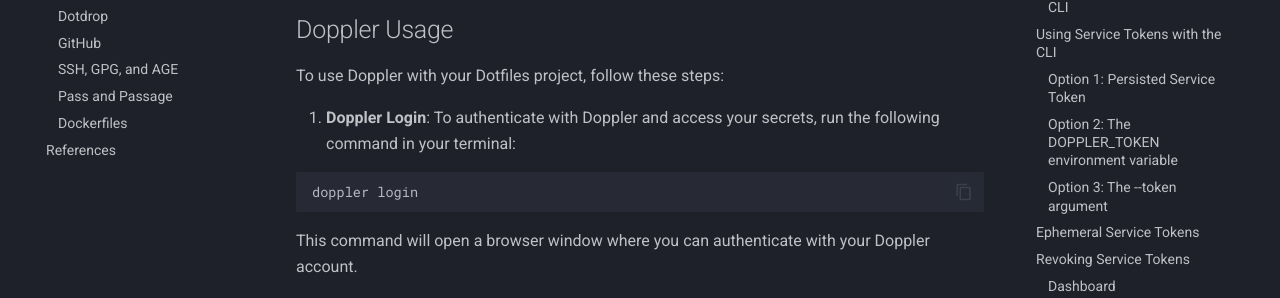
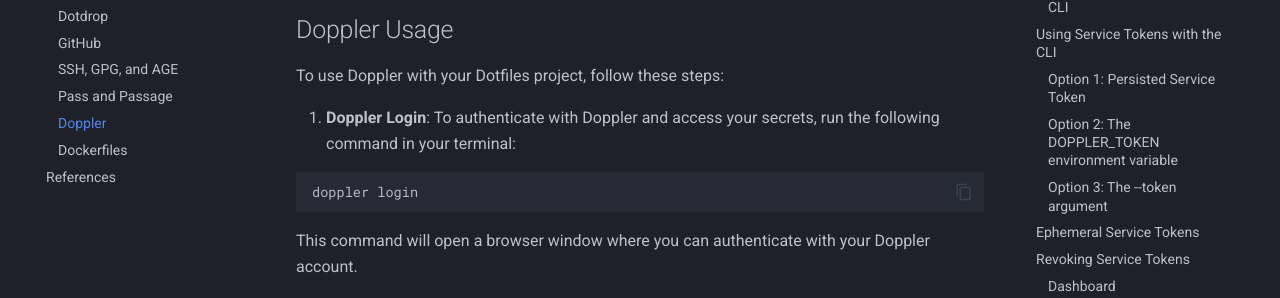
Before and after one commit to entelecheia/dotfiles, an MkDocs documentation site: the page built from docs/usage/doppler.md, in a window 1280 px wide. Shown: the part 284-582 px from the top of the page. Built offline with MkDocs 1.6.1 and Material for MkDocs 9.7.7, drawn with Linux system fonts in a browser that asks for light colours; comment, search, counter and statistics services are not loaded.

Commit message:
chore(docs): add Doppler usage page to navigation

```diff
--- a/mkdocs.yaml
+++ b/mkdocs.yaml
@@ -78,5 +78,6 @@
     - GitHub: usage/github.md
     - SSH, GPG, and AGE: usage/ssh-gpg-age.md
     - Pass and Passage: usage/pass.md
+    - Doppler: usage/doppler.md
     - Dockerfiles: usage/dockerfiles.md
   - References: references.md
```
